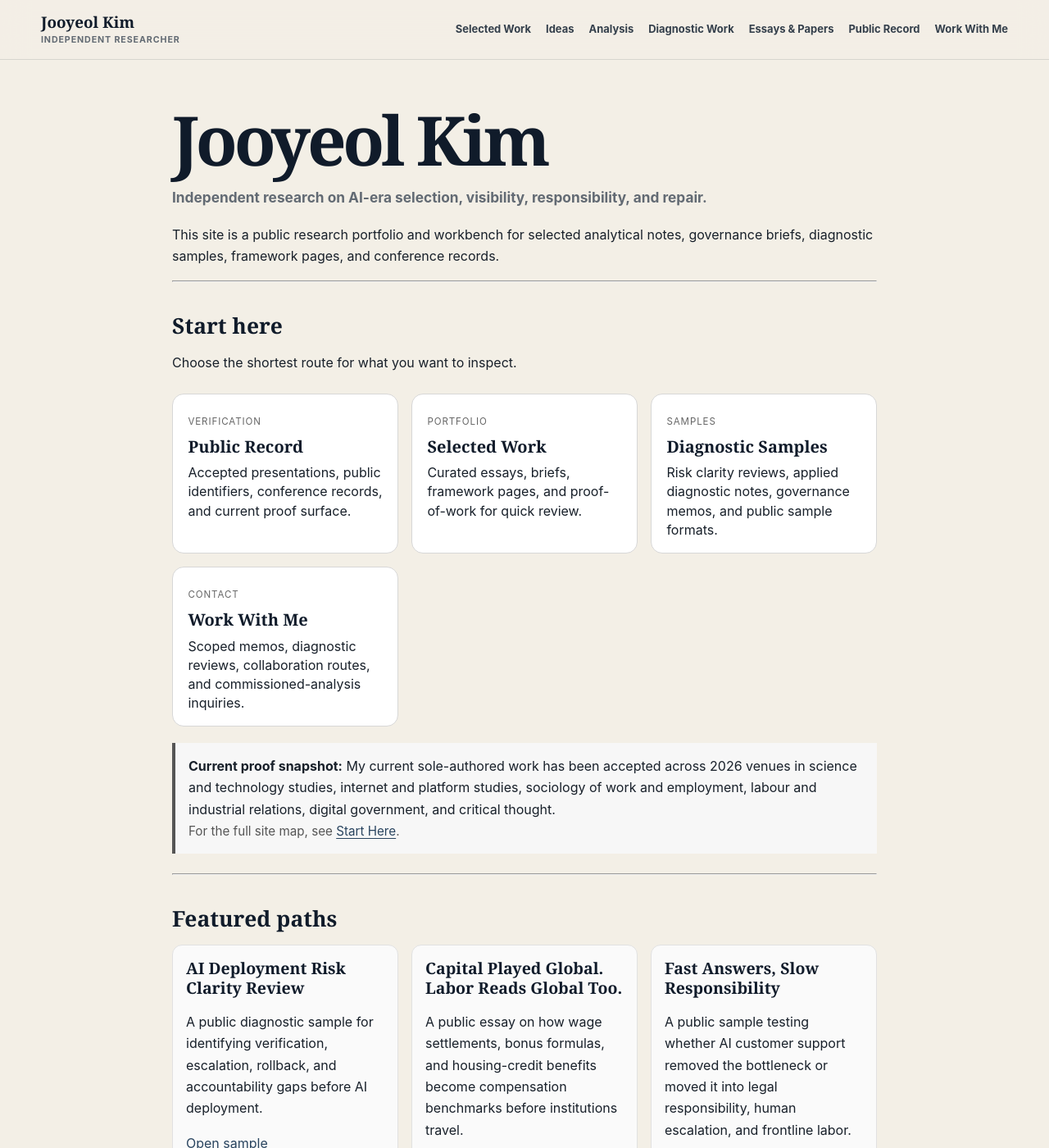
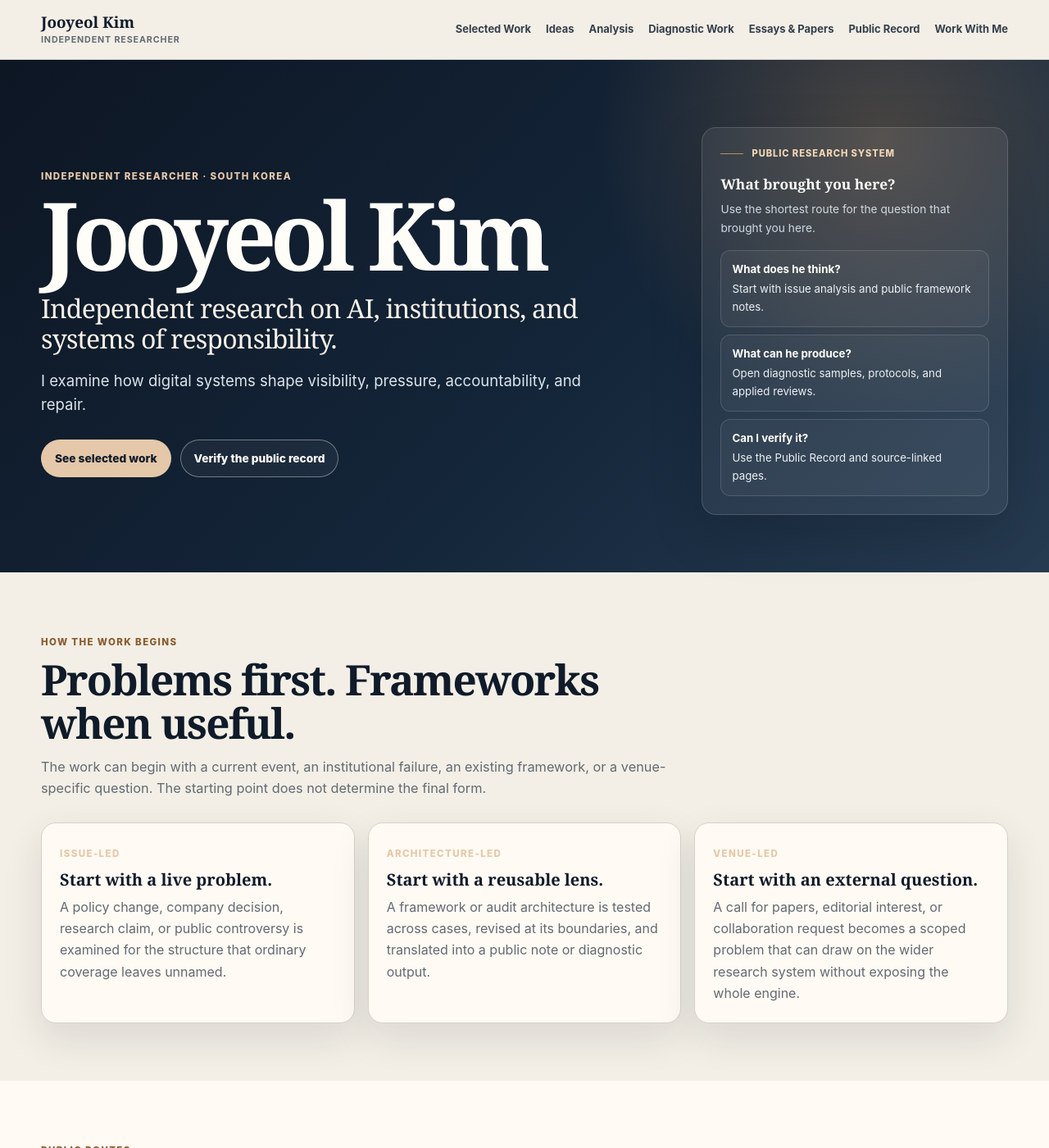
Before and after one commit to jooyeolkim1990/jooyeolkim1990.github.io, a Jekyll site: the page built from index.md, in a window 1280 px wide and 1400 px high. Shown: the whole window at 82% size. Built offline with Jekyll 4.4.1, drawn with Linux system fonts in a browser that asks for light colours; our own code applies the rules of GitHub Pages for plain Markdown files; some of the changed text lies outside the part shown.

Commit message:
Replace homepage with name-first public research design

```diff
--- a/index.md
+++ b/index.md
@@ -1,207 +1,100 @@
-# Jooyeol Kim
-
-**Independent research on AI-era selection, visibility, responsibility, and repair.**
-
-This site is a public research portfolio and workbench for selected analytical notes, governance briefs, diagnostic samples, framework pages, and conference records.
-
-<style>
-.route-grid {
-  display: grid;
-  grid-template-columns: repeat(auto-fit, minmax(220px, 1fr));
-  gap: 1rem;
-  margin: 1.5rem 0 1.25rem 0;
-}
-.route-card {
-  display: block;
-  min-height: 155px;
-  padding: 1.15rem 1.15rem 1rem 1.15rem;
-  border: 1px solid #d7d7d7;
-  border-radius: 14px;
-  text-decoration: none;
-  color: inherit;
-  background: #fff;
-}
-.route-card:hover {
-  border-color: #777;
-  box-shadow: 0 3px 12px rgba(0,0,0,0.08);
-}
-.route-label {
-  display: inline-block;
-  margin-bottom: 0.55rem;
-  font-size: 0.72rem;
-  letter-spacing: 0.08em;
-  text-transform: uppercase;
-  color: #666;
-}
-.route-card h2 {
-  margin: 0 0 0.55rem 0;
-  font-size: 1.25rem;
-}
-.route-card p {
-  margin: 0;
-  line-height: 1.45;
-}
-.proof-strip {
-  margin: 1rem 0 1.5rem 0;
-  padding: 0.9rem 1rem;
-  border-left: 4px solid #555;
-  background: #f7f7f7;
-}
-.feature-grid {
-  display: grid;
-  grid-template-columns: repeat(auto-fit, minmax(240px, 1fr));
-  gap: 1rem;
-  margin: 1rem 0;
-}
-.feature-card {
-  padding: 1rem;
-  border: 1px solid #e1e1e1;
-  border-radius: 12px;
-  background: #fafafa;
-}
-.feature-card h3 {
-  margin-top: 0;
-}
-.small-note {
-  font-size: 0.95rem;
-  color: #555;
-}
-</style>
-
+---
+title: Jooyeol Kim
+description: Independent research on AI, institutions, and systems of responsibility.
+home: true
 ---
 
-## Start here
+<section class="hero">
+  <div class="shell hero-grid">
+    <div>
+      <span class="eyebrow">Independent researcher · South Korea</span>
+      <h1 class="hero-name">Jooyeol Kim</h1>
+      <p class="hero-role">Independent research on AI, institutions, and systems of responsibility.</p>
+      <p class="hero-summary">I examine how digital systems shape visibility, pressure, accountability, and repair.</p>
+      <div class="actions">
+        <a class="button primary" href="selected-work.html">See selected work</a>
+        <a class="button secondary" href="cv.html">Verify the public record</a>
+      </div>
+    </div>
 
-Choose the shortest route for what you want to inspect.
+    <aside class="hero-panel" aria-label="Reading routes">
+      <div class="identity-strip">Public research system</div>
+      <h2>What brought you here?</h2>
+      <p>Use the shortest route for the question that brought you here.</p>
+      <div class="route-mini">
+        <a href="analysis/"><strong>What does he think?</strong>Start with issue analysis and public framework notes.</a>
+        <a href="diagnostics/"><strong>What can he produce?</strong>Open diagnostic samples, protocols, and applied reviews.</a>
+        <a href="cv.html"><strong>Can I verify it?</strong>Use the Public Record and source-linked pages.</a>
+      </div>
+    </aside>
+  </div>
+</section>
 
-<div class="route-grid">
-  <a class="route-card" href="cv.html">
-    <span class="route-label">Verification</span>
-    <h2>Public Record</h2>
-    <p>Accepted presentations, public identifiers, conference records, and current proof surface.</p>
-  </a>
+<section class="section">
+  <div class="shell">
+    <div class="section-head">
+      <span class="section-kicker">How the work begins</span>
+      <h2 class="section-title">Problems first. Frameworks when useful.</h2>
+      <p class="section-intro">The work can begin with a current event, an institutional failure, an existing framework, or a venue-specific question. The starting point does not determine the final form.</p>
+    </div>
 
-  <a class="route-card" href="selected-work.html">
-    <span class="route-label">Portfolio</span>
-    <h2>Selected Work</h2>
-    <p>Curated essays, briefs, framework pages, and proof-of-work for quick review.</p>
-  </a>
+    <div class="card-grid">
+      <div class="card"><span class="card-label">Issue-led</span><h3>Start with a live problem.</h3><p>A policy change, company decision, research claim, or public controversy is examined for the structure that ordinary coverage leaves unnamed.</p></div>
+      <div class="card"><span class="card-label">Architecture-led</span><h3>Start with a reusable lens.</h3><p>A framework or audit architecture is tested across cases, revised at its boundaries, and translated into a public note or diagnostic output.</p></div>
+      <div class="card"><span class="card-label">Venue-led</span><h3>Start with an external question.</h3><p>A call for papers, editorial interest, or collaboration request becomes a scoped problem that can draw on the wider research system without exposing the whole engine.</p></div>
+    </div>
+  </div>
+</section>
 
-  <a class="route-card" href="work.html">
-    <span class="route-label">Samples</span>
-    <h2>Diagnostic Samples</h2>
-    <p>Risk clarity reviews, applied diagnostic notes, governance memos, and public sample formats.</p>
-  </a>
+<section class="section alt">
+  <div class="shell">
+    <div class="section-head">
+      <span class="section-kicker">Public routes</span>
+      <h2 class="section-title">Read by output, not by internal filing system.</h2>
+      <p class="section-intro">The public site separates concepts, live analysis, diagnostic work, and finished essays while keeping the links between them visible.</p>
+    </div>
 
-  <a class="route-card" href="work-with-me.html">
-    <span class="route-label">Contact</span>
-    <h2>Work With Me</h2>
-    <p>Scoped memos, diagnostic reviews, collaboration routes, and commissioned-analysis inquiries.</p>
-  </a>
-</div>
+    <div class="card-grid four">
+      <a class="card route-card" href="ideas/"><span class="card-label">Concepts</span><h3>Ideas &amp; Frameworks</h3><p>Public notes on reusable concepts, models, and analytical architectures.</p></a>
+      <a class="card route-card" href="analysis/"><span class="card-label">Current problems</span><h3>Issues &amp; Analysis</h3><p>Issue-first readings of policy, platforms, labour, institutions, and AI.</p></a>
+      <a class="card route-card" href="diagnostics/"><span class="card-label">Applied work</span><h3>Diagnostic Work</h3><p>Samples, audit structures, protocols, and decision-ready review formats.</p></a>
+      <a class="card route-card" href="essays/"><span class="card-label">Finished outputs</span><h3>Essays &amp; Papers</h3><p>Longer public arguments, papers, and venue-shaped work.</p></a>
+    </div>
+  </div>
+</section>
 
-<div class="proof-strip">
-  <strong>Current proof snapshot:</strong> My current sole-authored work has been accepted across 2026 venues in science and technology studies, internet and platform studies, sociology of work and employment, labour and industrial relations, digital government, and critical thought.
-  <br>
-  <span class="small-note">For the full site map, see <a href="start-here.html">Start Here</a>.</span>
-</div>
+<section class="section" id="selected">
+  <div class="shell">
+    <div class="section-head">
+      <span class="section-kicker">Selected paths</span>
+      <h2 class="section-title">A compact proof surface.</h2>
+      <p class="section-intro">Three routes show the current range: a diagnostic sample, a public essay, and the externally verifiable record.</p>
+    </div>
 
----
+    <div class="work-grid">
+      <div class="work-card"><span class="card-label">Diagnostic sample</span><h3>AI Deployment Risk Clarity Review</h3><p>A public review format for identifying verification, escalation, rollback, accountability, and user or frontline burden gaps before wider AI deployment.</p><a href="ciea/samples/ai-deployment-risk-clarity-review.html">Open the sample →</a></div>
+      <div class="work-card"><span class="card-label">Public essay</span><h3>The Landlord at the End of the AI Boom</h3><p>An analysis of spatial gate rent and how AI-sector value becomes collectible through ownership of urban access.</p><a href="essays/2026-07-02-the-landlord-at-the-end-of-the-ai-boom.html">Read the essay →</a></div>
+      <div class="work-card"><span class="card-label">Verification</span><h3>Public Record</h3><p>Accepted work, presentation status, public identifiers, source-linked records, and conversion limits.</p><a href="cv.html">Verify the record →</a></div>
+    </div>
 
-## Featured paths
+    <div class="actions">
+      <a class="button primary" href="selected-work.html">Browse selected work</a>
+      <a class="button secondary" style="color:#18202a;border-color:#9a8065;" href="start-here.html">Open the full site map</a>
+    </div>
+  </div>
+</section>
 
-<div class="feature-grid">
-  <div class="feature-card">
-    <h3>AI Deployment Risk Clarity Review</h3>
-    <p>A public diagnostic sample for identifying verification, escalation, rollback, and accountability gaps before AI deployment.</p>
-    <p><a href="ciea/samples/ai-deployment-risk-clarity-review.html">Open sample</a></p>
+<section class="proof-band">
+  <div class="shell proof-grid">
+    <div>
+      <span class="eyebrow">Public record &amp; scoped work</span>
+      <h2>Readable claims. Visible boundaries. Verifiable records.</h2>
+      <p>This site is a public portfolio and workbench, not a complete archive. Stable outputs are separated from tracking notes, and accepted work is described according to its actual conversion status.</p>
+    </div>
+    <div class="proof-links">
+      <a href="cv.html"><strong>Public Record</strong><br>Accepted work, participation status, and record PDFs.</a>
+      <a href="work-with-me.html"><strong>Work With Me</strong><br>Diagnostic briefs, scoped reviews, and collaboration routes.</a>
+      <a href="log/"><strong>Notes &amp; tracking</strong><br>Dated analytical logs and process records.</a>
+    </div>
   </div>
-
-  <div class="feature-card">
-    <h3>Capital Played Global. Labor Reads Global Too.</h3>
-    <p>A public essay on how wage settlements, bonus formulas, and housing-credit benefits become compensation benchmarks before institutions travel.</p>
-    <p><a href="briefs/labour/2026-06-03-capital-played-global-labor-reads-global-too.html">Read essay</a></p>
-  </div>
-
-  <div class="feature-card">
-    <h3>Fast Answers, Slow Responsibility</h3>
-    <p>A public sample testing whether AI customer support removed the bottleneck or moved it into legal responsibility, human escalation, and frontline labor.</p>
-    <p><a href="ciea/cases/ai-customer-support-korea.html">Read sample</a></p>
-  </div>
-</div>
-
----
-
-## 2026 accepted work
-
-- **4S 2026 / Society for Social Studies of Science**
-  *No Warranty, No Rollback: Critical AI Literacy After Black-Box Automation.*
-  Accepted to the 4S 2026 Conference: TechnoPower • Technoscientific Futures, Toronto, Canada, with hybrid participation supported.
-  [Record PDF](records/4S_2026_Accepted_Abstract_Record_JooyeolKim.pdf)
-
-- **AoIR2026 / Association of Internet Researchers**
-  *Regeneration and Redesign of Platform Environments: The Case of Advertising Tiers in Streaming Media.*
-  Accepted paper proposal; onsite English presentation, subject to presenter registration.
-  [Record PDF](records/AoIR_2026_Accepted_Paper_Proposal_Extended_Abstract_Record_JooyeolKim.pdf)
-
-- **BSA Work, Employment & Society Conference 2026**
-  *Extended Life Courses, Structural Labour Pressure, and the Reabsorption of Time in the Polycrisis.*
-  Accepted conference abstract record; oral presentation, Open Stream, subject to presenter registration.
-  [Record PDF](records/BSA_WES_2026_Accepted_Oral_Presentation_Abstract_Record_JooyeolKim.pdf)
-
-- **EASST 2026**
-  *Participation as a Condition of Access: Platform Infrastructures and the Origins of Data Extraction.*
-  Abstract accepted for presentation.
-  [Record PDF](records/EASST_2026_Accepted_Abstract_Record_JooyeolKim.pdf)
-
-- **ILERA Asian Regional Congress 2026**
-  *Demographic Aging, Structural Labour Pressure, and Time Absorption: A Conceptual Industrial Relations Perspective.*
-  Peer-reviewed abstract accepted for oral presentation.
-  [Record PDF](records/ILERA_Asia_2026_Accepted_Oral_Presentation_Record_JooyeolKim.pdf)
-
-- **EGOV-CeDEM-ePart 2026 / IFIP EGOV 2026**
-  *The Decoupling of Political Judgment and Responsibility in Digitally Mediated Communication.*
-  Reflections/viewpoint paper accepted for presentation; eligible for TU Delft OPEN Proceedings subject to conference requirements.
-  [Record PDF](records/EGOV_2026_Accepted_Viewpoint_Record_JooyeolKim.pdf)
-
-- **Midlands Conference in Critical Thought 2026**
-  *Managed Dissipation* presented / completed; *Managed Hegemony* accepted and programme-listed, with remote delivery disrupted because of IT issues and the presentation materials later circulated to the stream by the organizer.
-  [Record PDF](records/MCCT_2026_Participation_Record_JooyeolKim.pdf)
-
-[See Public Record](cv.html) · [2026 Bridge Support Cost Table](support/bridge-2026-cost-table.html)
-
----
-
-## Recent tracking notes
-
-- **When Disconnection Is Not Exit: Authentication, Phone Access, and Digitally Imposed Availability**
-  *A public analytical log on smartphone-linked authentication as an infrastructure for everyday access, not merely a device of connection.*
-  [Open note](log/2026-05-01-digital-disconnection-authentication-access.html)
-
-- **Yellow Envelope Act (Korea): BGF Retail, Fatal Incident, and Post-Incident Reframing**
-  *A public tracking note on the BGF Retail logistics dispute, the fatal incident of April 20, and the government’s shifting post-incident framing of borderline labour cases.*
-  [Open note](log/2026-04-27-yellow-envelope-act-bgf-reframing-update.html)
-
-- **Anthropic Access-Structure Tracking**
-  *Public tracking note on moral branding, elastic consumer access, usage-limit opacity, and partner-gated frontier capability.*
-  [Open note](log/2026-04-26-anthropic-access-structure-tracking.html)
-
-[Browse logs](log/)
-
----
-
-## More routes
-
-- [Full site map / Start Here](start-here.html)
-- [Selected Work](selected-work.html)
-- [Work index](work.html)
-- [Public Record](cv.html)
-- [2026 Bridge Support Cost Table](support/bridge-2026-cost-table.html)
-- [Work With Me](work-with-me.html)
-- [About](about.html)
-- [Contact](contact.html)
-
-## About this site
-
-This is **not** a news site, a legal advisory service, or a comprehensive archive.
-It is a compact public workspace for **selected analytical notes**, **framework summaries**, **diagnostic samples**, and **time-stamped tracking pages**.
+</section>
```
